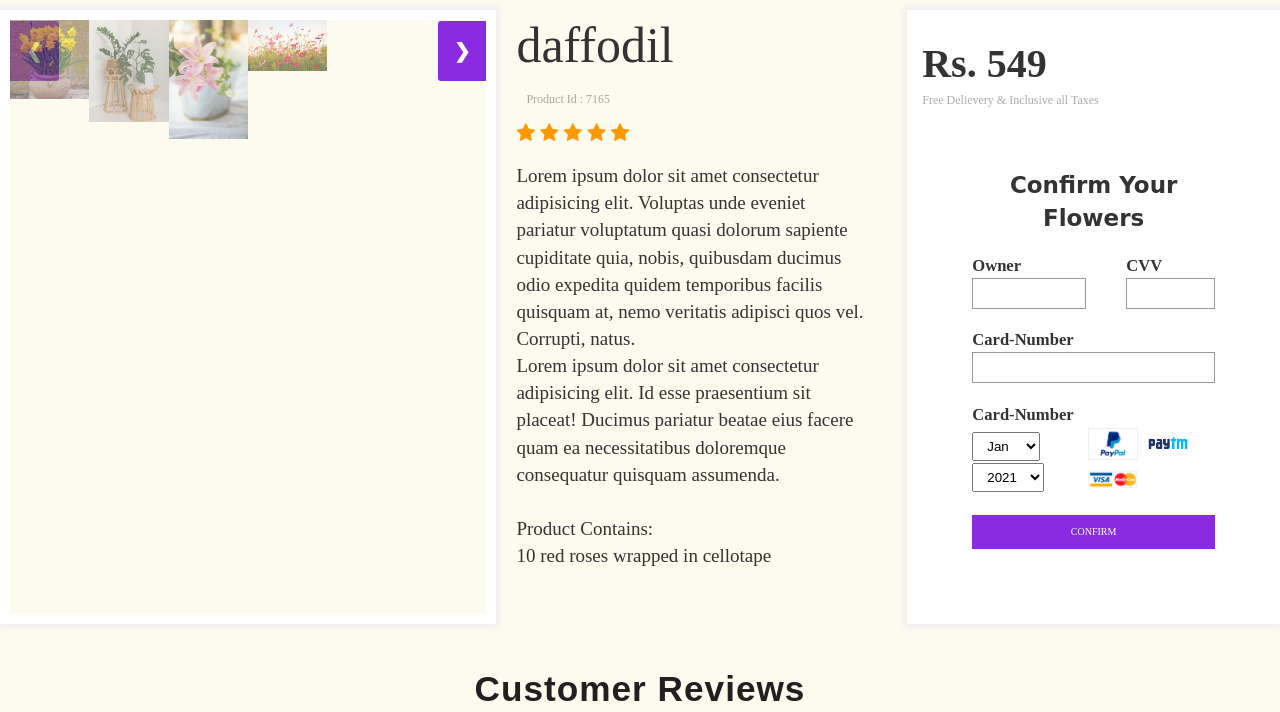
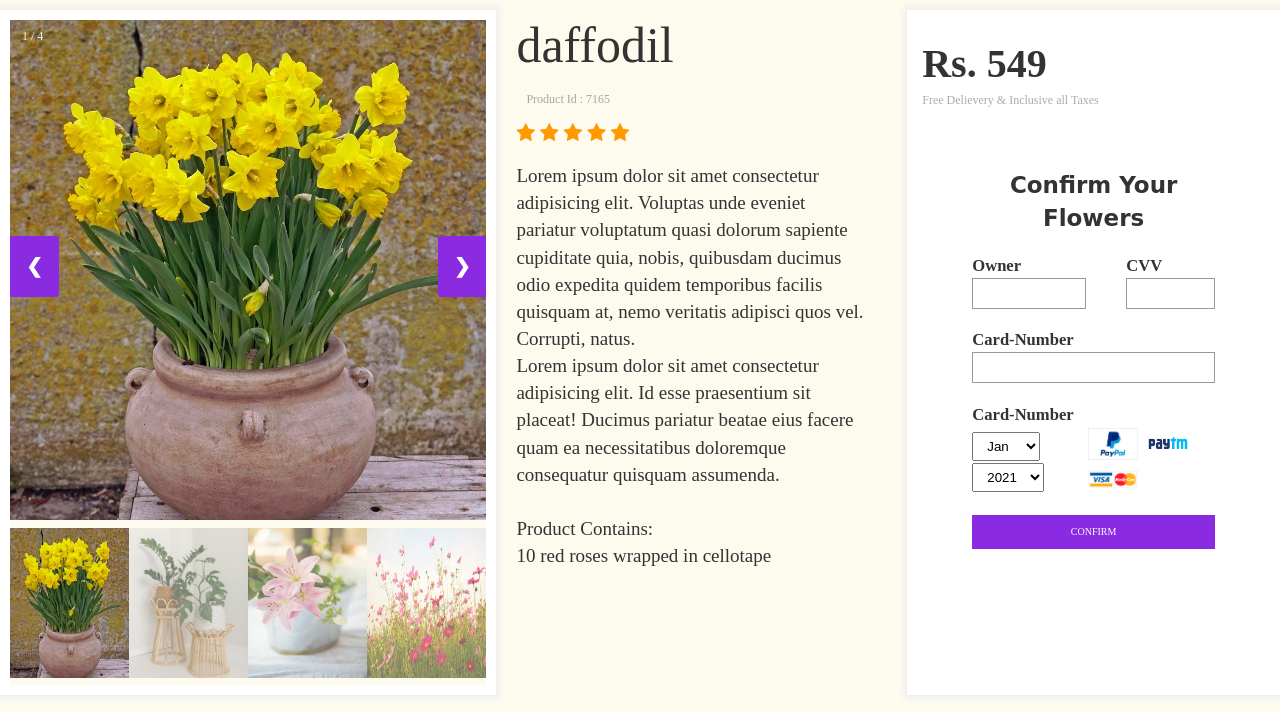
Before and after one commit to TanyaMittal31/FloraCity, a plain HTML site: page files/Summer.html in a window 1280 px wide. Shown: the top 712 px of the page. Drawn offline with Linux system fonts and the light colour scheme.

Commit message:
final commit

```diff
--- a/css/footer.css
+++ b/css/footer.css
@@ -46,11 +46,12 @@ hr {
 }
 .contact .fa {
   margin-right: 10px;
+  color: black;
 }
 .copyright,
 .register {
   text-align: center;
-  color: black;
+  color: white;
 }
 a {
   text-decoration: none;
--- a/css/summer.css
+++ b/css/summer.css
@@ -306,6 +306,10 @@ a:hover{
   .mySlides {
     display: none;
   }
+  .mySlides img{
+      width: 400px;
+      height: 500px;
+  }
 
   /* Add a pointer when hovering over the thumbnail images */
   .cursor {
@@ -367,9 +371,12 @@ a:hover{
   /* Six columns side by side */
   .column {
     float: left;
-    width: 16.66%;
+    width: 25%;
+
   }
-
+  .column img{
+      height: 150px;
+  }
   /* Add a transparency effect for thumnbail images */
   .demo {
     opacity: 0.6;
--- a/files/Summer.html
+++ b/files/Summer.html
@@ -43,21 +43,57 @@
                     <!-- Thumbnail images -->
                     <div class="row">
                         <div class="column">
-                          <img class="demo cursor" src="../assets/daffodil.jpg" style="width:100%" onclick="currentSlide(1)" alt="">
+                            <img class="demo cursor" src="../assets/daffodil.jpg" style="width:100%"
+                                onclick="currentSlide(1)" alt="">
                         </div>
                         <div class="column">
-                          <img class="demo cursor" src="../assets/decor.png" style="width:100%" onclick="currentSlide(2)" alt="">
+                            <img class="demo cursor" src="../assets/decor.png" style="width:100%"
+                                onclick="currentSlide(2)" alt="">
                         </div>
                         <div class="column">
-                          <img class="demo cursor" src="../assets/pink-lilies-in-white-pot.png" style="width:100%" onclick="currentSlide(3)" alt="">
+                            <img class="demo cursor" src="../assets/pink-lilies-in-white-pot.png" style="width:100%"
+                                onclick="currentSlide(3)" alt="">
                         </div>
                         <div class="column">
-                          <img class="demo cursor" src="../assets/images.jpg" style="width:100%" onclick="currentSlide(4)" alt="">
+                            <img class="demo cursor" src="../assets/images.jpg" style="width:100%"
+                                onclick="currentSlide(4)" alt="">
                         </div>
 
                     </div>
                 </div>
             </div>
+            <script>
+                var slideIndex = 1;
+                showSlides(slideIndex);
+
+                // Next/previous controls
+                function plusSlides(n) {
+                    showSlides(slideIndex += n);
+                }
+
+                // Thumbnail image controls
+                function currentSlide(n) {
+                    showSlides(slideIndex = n);
+                }
+
+                function showSlides(n) {
+                    var i;
+                    var slides = document.getElementsByClassName("mySlides");
+                    var dots = document.getElementsByClassName("demo");
+                    var captionText = document.getElementById("caption");
+                    if (n > slides.length) { slideIndex = 1 }
+                    if (n < 1) { slideIndex = slides.length }
+                    for (i = 0; i < slides.length; i++) {
+                        slides[i].style.display = "none";
+                    }
+                    for (i = 0; i < dots.length; i++) {
+                        dots[i].className = dots[i].className.replace(" active", "");
+                    }
+                    slides[slideIndex - 1].style.display = "block";
+                    dots[slideIndex - 1].className += " active";
+                    captionText.innerHTML = dots[slideIndex - 1].alt;
+                }
+            </script>
 
         </div>
         <div class="pp-box-2">
```
Lines whose indentation alone changed are shown as unchanged.
